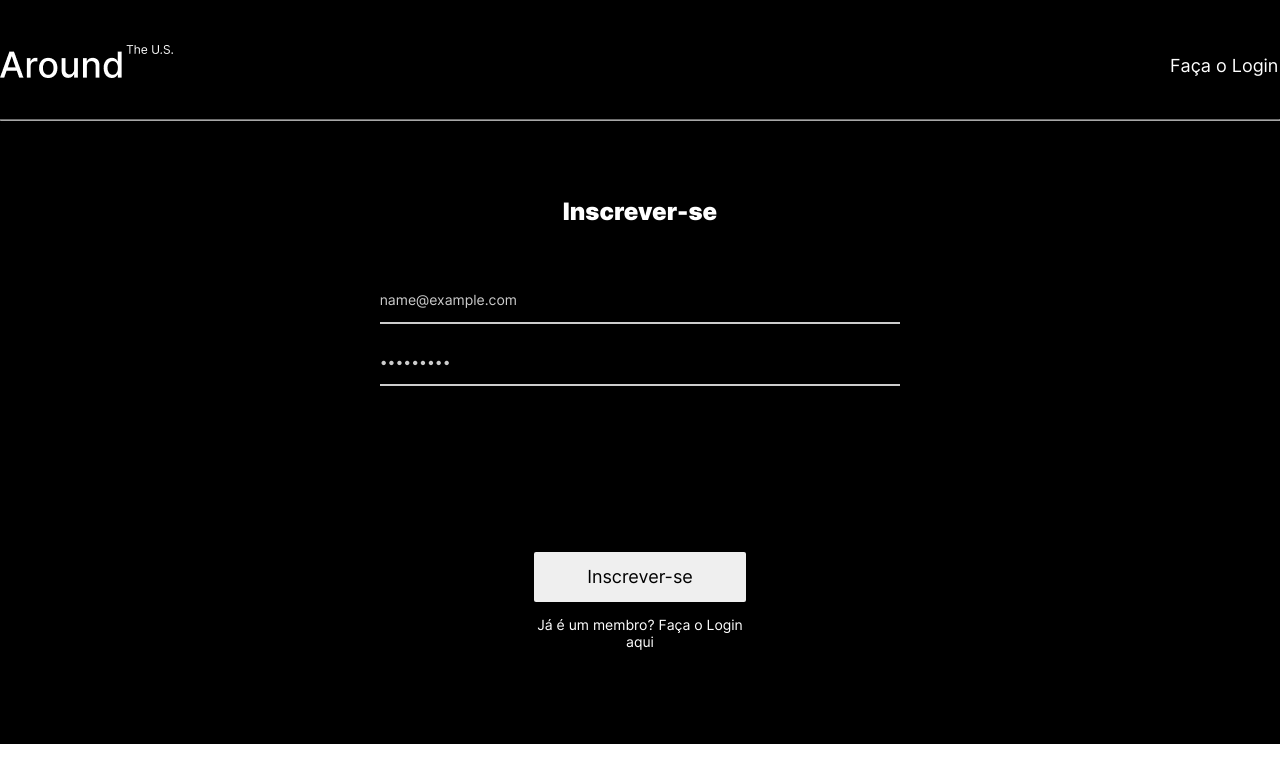
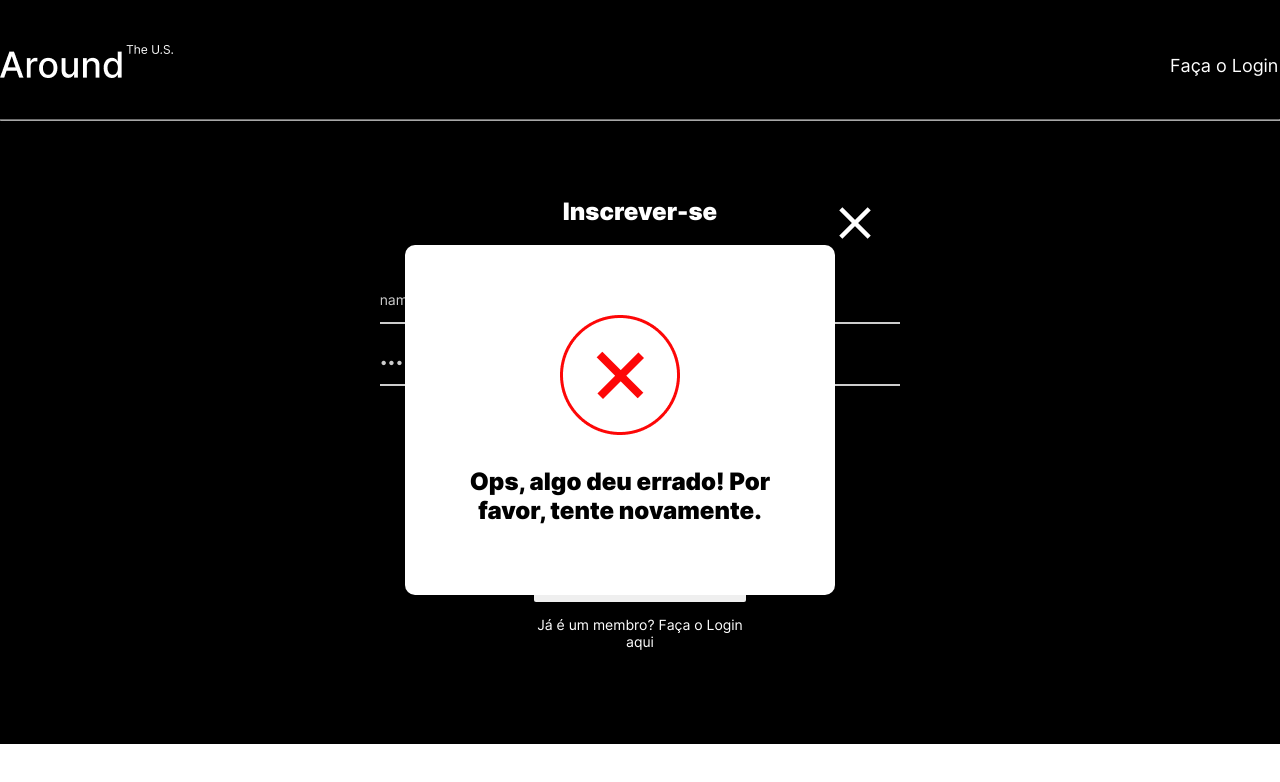
Before and after one commit to miguelterueljr/web_project_around_auth, a React (Create React App) app: page /register in a window 1280 px wide. Both pictures are taken after typing "name@example.com", "Sample123" into the empty fields and a click on the button "Inscrever-se". Shown: the top 782 px of the page. Built offline with nearby package versions, Linux system fonts and the light colour scheme; no server answers.

Commit message:
finish modals onsucces and failure on register

```diff
--- /dev/null
+++ b/src/blocks/modal/__tooltip-container/modal__tooltip-container.css
@@ -0,0 +1,6 @@
+.modal__tooltip-container {
+  display: flex;
+  flex-direction: column;
+  justify-content: center;
+  gap: 32px;
+}
--- /dev/null
+++ b/src/blocks/modal/__tooltip-text/modal__tooltip-text.css
@@ -0,0 +1,8 @@
+.modal__tooltip-text {
+  font-family: 'inter', Arial, Helvetica, sans-serif;
+  font-size: 1.5rem;
+  font-weight: 900;
+  line-height: 29.05px;
+  width: 358px;
+  text-align: center;
+}
--- a/src/components/InfoToolTip.js
+++ b/src/components/InfoToolTip.js
@@ -1,7 +1,17 @@
+import buttonClose from '../images/close-icon.png';
+
 //componente de janela modal que informa ao usuario se ele foi registrado com sucesso
 
-function InfoToolTip() {
-
+function InfoToolTip(props) {
+  return (
+    <div className={`modal ${props.isOpen ? 'modal-opened' : ''}`}>
+      <button className={`modal__button-close ${props.buttonclose}`} onClick={props.onClose}><img src={buttonClose} alt='Icone em formato de x, simbolizando fechar' /></button>
+      <div className={`modal__container ${props.container}`}>
+        <img src={props.image} className="modal__image-infotip" />
+        <p className='modal__tooltip-text'>{props.text}</p>
+      </div>
+    </div>
+  )
 }
 
 export default InfoToolTip;
--- a/src/components/Register.js
+++ b/src/components/Register.js
@@ -3,6 +3,9 @@ import { Link, withRouter, useHistory } from 'react-router-dom';
 
 import usLogo from "../images/around-the-us-logo.png";
 import * as auth from '../utils/auth';
+import InfoToolTip from "./InfoToolTip";
+import successImage from '../images/success_image.png';
+import failureImage from '../images/failure_image.png';
 
 function Register() {
   const history = useHistory();
@@ -11,12 +14,29 @@ function Register() {
     password: '',
   });
 
+  const [showSuccessToolTip, setShowSuccessToolTip] = useState(false);
+  const [showFailureToolTip, setShowFailureToolTip] = useState(false);
+
   function handleChange(evt) {
     const { name, value } = evt.target;
     setFormData((prevFormData) => ({
       ...prevFormData, //copia todas as prorpeidades do estando anterior do formulario, e adiciona um novo objeto que representa o novo estado do formulário mantendo a imutabildiades
       [name]: value,
     }));
+  }
+
+  function handleToolTipClose() {
+    setShowSuccessToolTip(false);
+    setShowFailureToolTip(false);
+  }
+
+  function handleRegistrationSuccess() {
+    setShowSuccessToolTip(true)
+    //history.push('/login')
+  }
+
+  function handleRegistrationFailure() {
+    setShowFailureToolTip(true)
   }
 
   function handleSubmit(evt) {
@@ -29,14 +49,17 @@ function Register() {
           // Registro bem-sucedido
           console.log('Registro bem-sucedido:', res);
           // Redireciona o usuário para a página de login
-          history.push("/login");
+          handleRegistrationSuccess();
+          //history.push("/login");
         } else {
           // Algo deu errado no registro
           console.error('Algo deu errado no registro');
+          handleRegistrationFailure();
         }
       })
       .catch((error) => {
         console.error('Erro durante o registro:', error);
+        handleRegistrationFailure();
       });
   }
 
@@ -81,6 +104,27 @@ function Register() {
           </section>
         </form>
       </section>
+
+      {showSuccessToolTip && (
+        <InfoToolTip
+          container = 'modal__tooltip-container'
+          isOpen={true}
+          text="Vitória! Você se registrou."
+          image={successImage}
+          onClose={handleToolTipClose}
+
+        />
+      )}
+
+      {showFailureToolTip && (
+        <InfoToolTip
+          container = 'modal__tooltip-container'
+          isOpen={true}
+          text="Ops, algo deu errado! Por favor, tente novamente."
+          image={failureImage}
+          onClose={handleToolTipClose}
+        />
+      )}
     </div>
   )
 }
--- a/src/index.css
+++ b/src/index.css
@@ -96,3 +96,7 @@
 @import url(./blocks/register-info/__input/register-info__input.css);
 @import url(./blocks/register-action/register-action.css);@import url(./blocks/register-action/__button/register-action__button.css);
 @import url(./blocks/register-action/__link/register-action__link.css);
+
+/*Modais do Succes e failure on Register*/
+@import url(./blocks/modal/__tooltip-container/modal__tooltip-container.css);
+@import url(./blocks/modal/__tooltip-text/modal__tooltip-text.css)
```
Also changed, not shown: src/components/EditProfilePopup.js (+0 -10 lines), src/images/failure_image.png (added), src/images/success_image.png (added).
